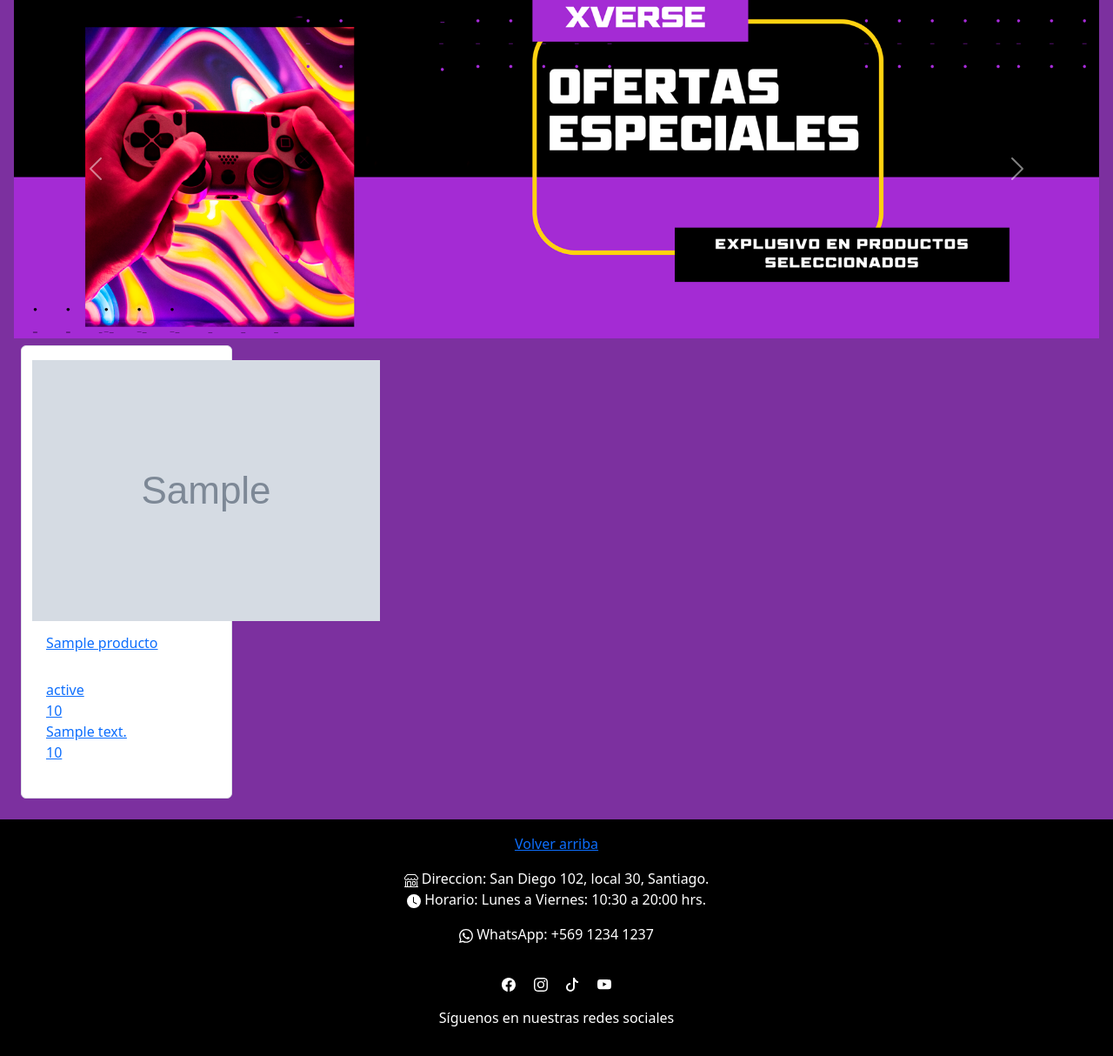
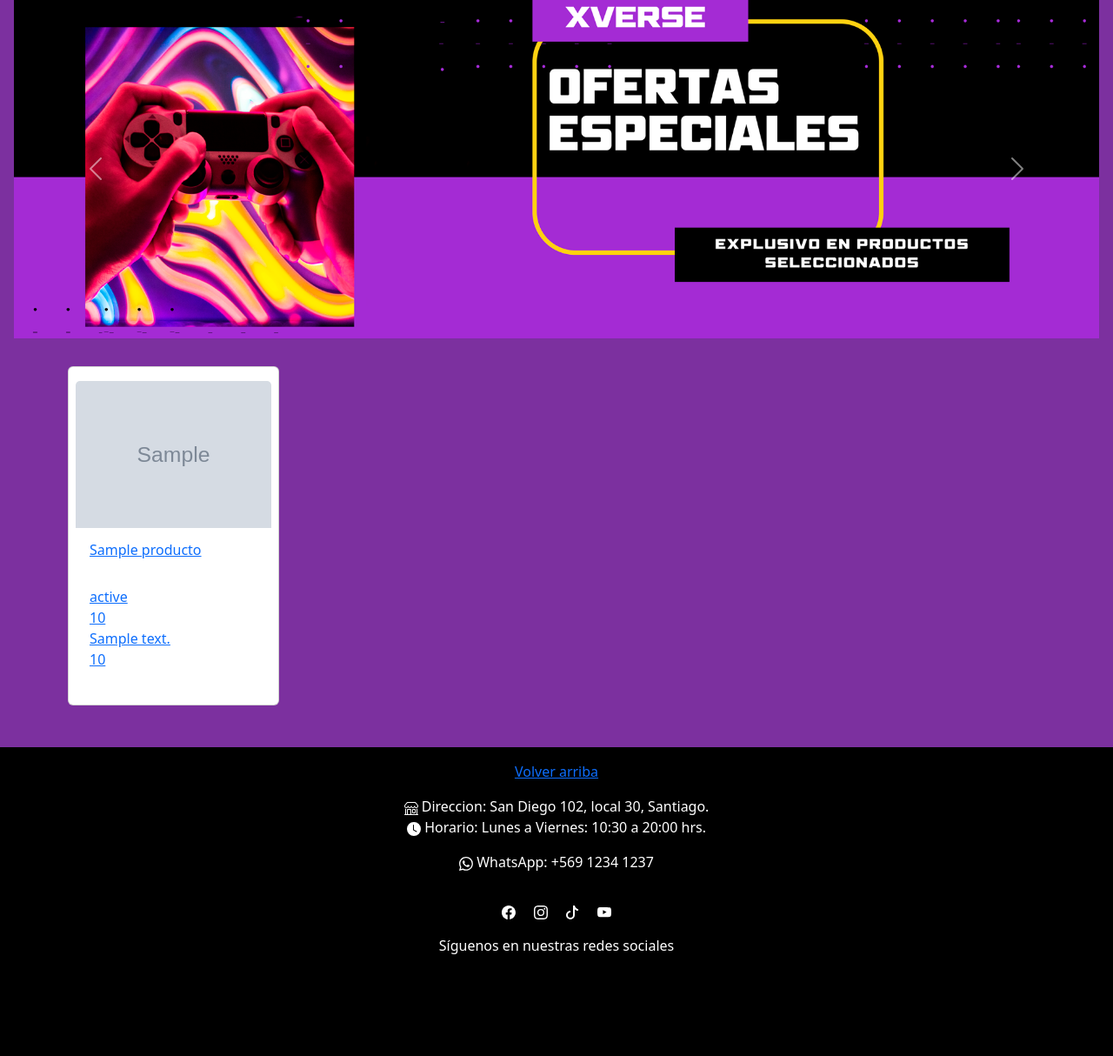
Before and after one commit to elmatiaa/proyecto_tienda, a Django app: template core/templates/core/inicio.html in a window 1280 px wide. Shown: the part 93-1307 px from the top of the page at 87% size. After the commit the page ends 1190 px from the top, so only its background shows below. Run offline with Django 4.2, Linux system fonts and the light colour scheme; the template is opened without the code that fills it: most values are stand-ins (such as "Sample title", 1, 10 or a date in 2020); grey boxes marked "Sample" are stand-in pictures; some libraries are stand-ins or nearby versions.

Commit message:
arreglo en la pagina de inicio

```diff
--- a/core/templates/core/inicio.html
+++ b/core/templates/core/inicio.html
@@ -26,12 +26,12 @@
 </div>
 
 {% if productos %}
-<div class="container-fluid">
+<div class="container pt-4 py-4">
   <div class="row">
     {% for producto in productos %}
-    <div class="card col-sm-12 col-md-6 col-lg-3 col-xl-2 border border-1 m-2 pt-3 pb-4" style="width: 15.2rem;">
+    <div class="card col p-2 col-sm_12 col-md-6 col-lg-4 col-xl-3  border-1 m-2 pt-3 pb-4" style="width: 15.2rem;">
       <a href="{% url 'ficha' producto.id %}" class="link-bloque">
-        <img src="/media/{{ producto.imagen }}" class="inicio-producto-imagen" alt=""><br>
+        <img src="/media/{{ producto.imagen }}" class="card-img-top" alt=""><br>
         <div class="card-body">
           <h6 class="card-title">
             {{ producto.nombre }}
```
